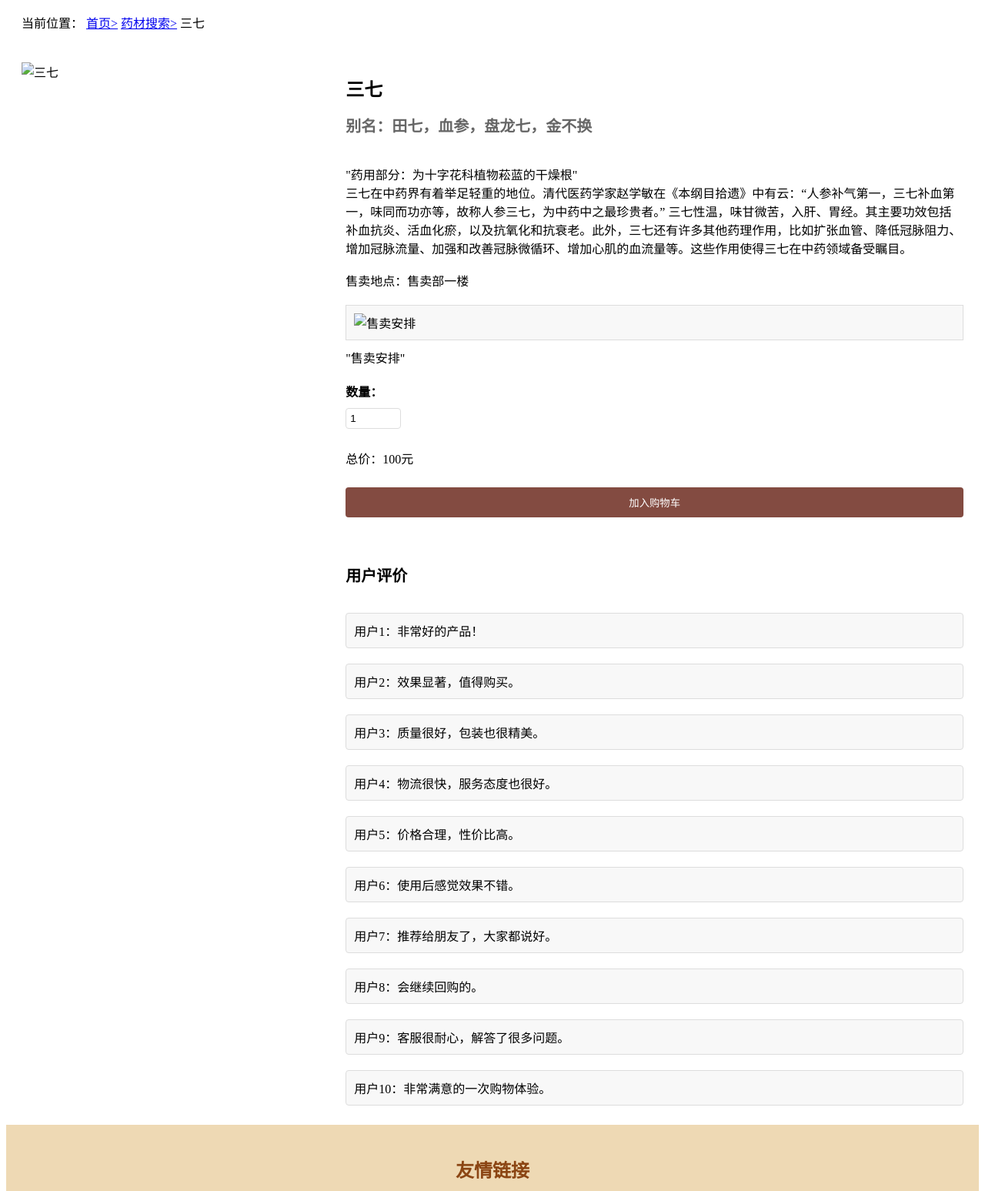
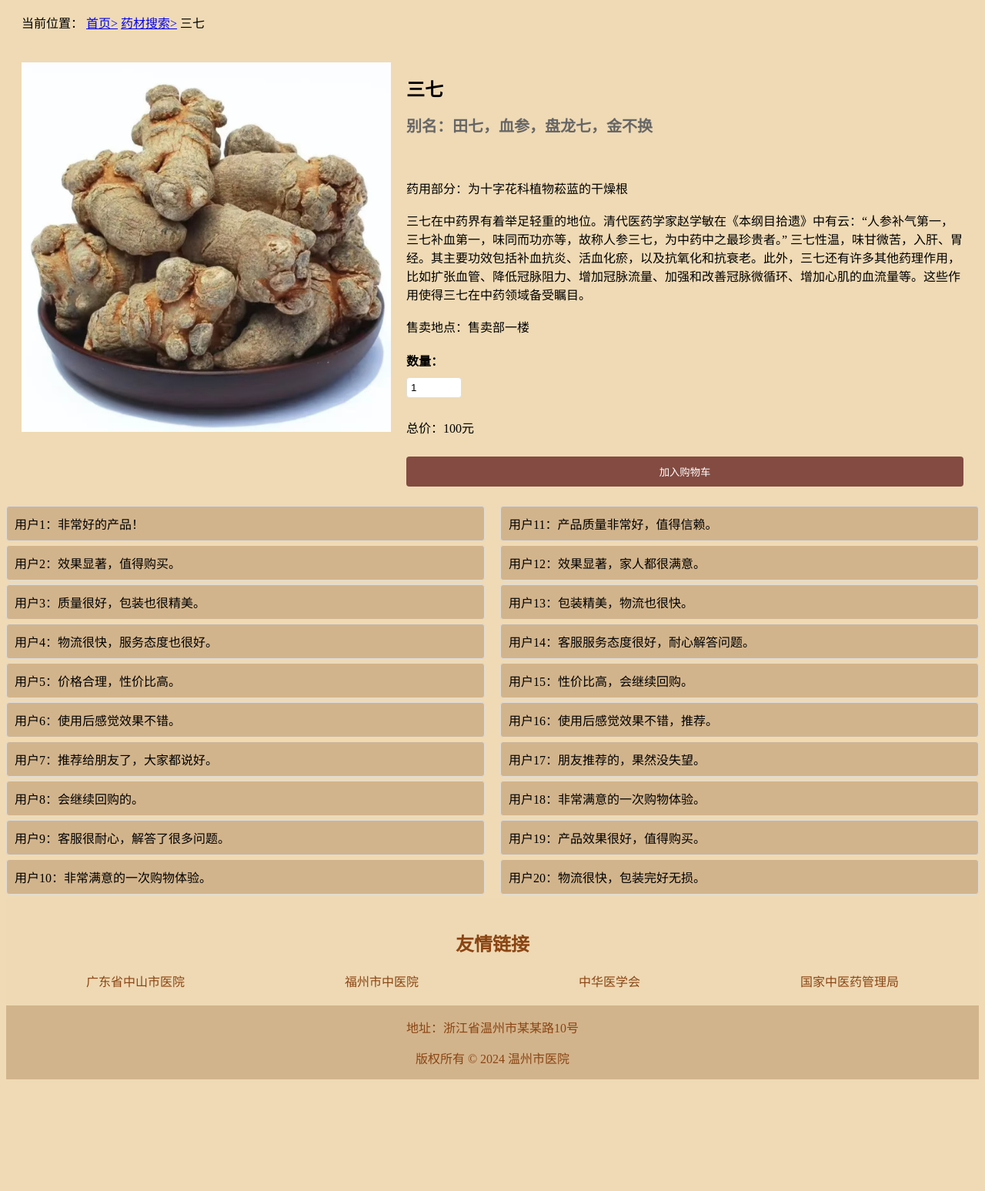
Before and after one commit to WenliWei1129/BSwork, a plain HTML site: page detail.html in a window 1280 px wide. Shown: the part 813-2360 px from the top of the page at 77% size. After the commit the page ends 2223 px from the top, so only its background shows below. Drawn offline with Linux system fonts and the light colour scheme.

Commit message:
完成12部分

```diff
--- a/Styles/detail.css
+++ b/Styles/detail.css
@@ -24,14 +24,6 @@
 #describe h2 {
     font-size: 20px;
     color: #666;
-}
-
-#describe img {
-    max-width: 100%;
-    height: auto;
-    border: 1px solid #ddd;
-    padding: 10px;
-    background-color: #f8f8f8;
 }
 
 #describe div {
@@ -65,18 +57,28 @@
 }
 
 #reviews {
-    margin-top: 20px;
+    display: flex;
+    gap: 20px;
 }
 
-#reviews h3 {
-    font-size: 20px;
-    font-weight: bold;
+.r1, .r2 {
+    flex: 1;
 }
 
 #reviews p {
     margin: 5px 0;
     padding: 10px;
-    background-color: #f8f8f8;
+    background-color: #D2B48C;
     border: 1px solid #ddd;
     border-radius: 4px;
 }
+
+#main>img {
+    width: 480px;
+    height: auto;
+}
+
+.r1 p:hover, .r2 p:hover {
+    background-color: #FFD700;
+    font-size: 18px;
+}
--- a/Styles/main.css
+++ b/Styles/main.css
@@ -1,5 +1,8 @@
 /* ...existing code... */
 /* header背景颜色 */
+body{
+    background-color: #EFDAB5;
+}
 
 #nav {
     display: flex;
@@ -112,23 +115,13 @@ img[src="image/line.png"] {
 }
 
 #footer-box {
-    display: flex;
-    align-items: center;
+    display: grid;
     background-color: #D2B48C; /* 稍微深于link的背景颜色 */
-    padding: 20px;
 }
 
-#footer-box img {
-    width: 100px; /* 设置图片宽度 */
-    height: auto; /* 保持图片比例 */
-    margin-right: 20px; /* 图片与文字的间距 */
-}
-
-#footer-box div {
-    display: flex;
-    flex-direction: column;
-    align-items: center; /* 内容居中 */
-    text-align: center; /* 文字内容居中 */
+#footer-text p {
+    text-align: center; /* 使文字居中 */
+    color: #8B4513;
 }
 
 /* ...existing code... */
--- a/Styles/module.css
+++ b/Styles/module.css
@@ -129,7 +129,7 @@
     display: flex;
     align-items: center;
     padding: 20px;
-    border-radius: 8px;
+    border-radius: 10px;
     margin-bottom: 20px;
     justify-content: space-between; /* 添加此行 */
 }
@@ -142,7 +142,7 @@
     width: 300px;
     padding: 10px;
     border: 1px solid #ddd;
-    border-radius: 4px;
+    border-radius: 10px;
     margin-right: 10px;
 }
 
@@ -151,7 +151,7 @@
     background-color: #834B41;
     color: white;
     border: none;
-    border-radius: 4px;
+    border-radius: 10px;
     cursor: pointer;
 }
 
--- a/detail.html
+++ b/detail.html
@@ -1,9 +1,10 @@
 <!DOCTYPE html>
 <html lang="zh-CN">
+
 <head>
     <meta charset="UTF-8">
     <meta name="viewport" content="width=device-width, initial-scale=1.0">
-    <title>三七商品详情</title>
+    <title>细节页</title>
     <link rel="stylesheet" href="Styles/main.css">
     <link rel="stylesheet" href="Styles/detail.css">
     <script>
@@ -15,6 +16,7 @@
         }
     </script>
 </head>
+
 <body>
     <div id="header">
         <div><!-- logo和医院名称 -->
@@ -94,11 +96,10 @@
 
     </div>
     <div id="banner">
-        <img src="" alt="">
-        <img src="" alt="">
-        <img src="" alt="">
-        <img src="" alt="">
-        <img src="" alt="">
+        <img src="image/lunbo1.png" alt="">
+        <img src="image/lunbo2.png" alt="">
+        <img src="image/lunbo3.png" alt="">
+        <img src="image/lunbo4.png" alt="">
     </div>
     <div id="main">
         <!-- 可以跳转的导航条 -->
@@ -109,7 +110,7 @@
             三七
         </div>
         <!-- 这里插入中药图片 -->
-        <img src="sanqi.jpg" alt="三七">
+        <img src="image/sanqi.jpg" alt="三七">
         <div id="describe">
             <div>
                 <span>
@@ -119,25 +120,29 @@
                 </span>
             </div>
             <!-- 具体介绍 -->
-             "药用部分：为十字花科植物菘蓝的干燥根"
             <br>
-             三七在中药界有着举足轻重的地位。清代医药学家赵学敏在《本纲目拾遗》中有云：“人参补气第一，三七补血第一，味同而功亦等，故称人参三七，为中药中之最珍贵者。” 三七性温，味甘微苦，入肝、胃经。其主要功效包括补血抗炎、活血化瘀，以及抗氧化和抗衰老。此外，三七还有许多其他药理作用，比如扩张血管、降低冠脉阻力、增加冠脉流量、加强和改善冠脉微循环、增加心肌的血流量等。这些作用使得三七在中药领域备受瞩目。
+            药用部分：为十字花科植物菘蓝的干燥根
+            <br>
+            <br>
+            三七在中药界有着举足轻重的地位。清代医药学家赵学敏在《本纲目拾遗》中有云：“人参补气第一，三七补血第一，味同而功亦等，故称人参三七，为中药中之最珍贵者。”
+            三七性温，味甘微苦，入肝、胃经。其主要功效包括补血抗炎、活血化瘀，以及抗氧化和抗衰老。此外，三七还有许多其他药理作用，比如扩张血管、降低冠脉阻力、增加冠脉流量、加强和改善冠脉微循环、增加心肌的血流量等。这些作用使得三七在中药领域备受瞩目。
             <br>
             <br>
             售卖地点：售卖部一楼
             <br>
-            <div>
-                <img src="sale.jpg" alt="售卖安排">
-                "售卖安排"
-            </div>
             <div>
                 <label for="quantity">数量：</label>
                 <input type="number" id="quantity" name="quantity" value="1" min="1" onchange="updateTotal()">
                 <p id="total-price">总价：100元</p>
                 <button onclick="addToCart()">加入购物车</button>
             </div>
+
+
+        </div>
+        </div>
         <div id="reviews">
-                <h3>用户评价</h3>
+
+            <div class="r1">
                 <p>用户1：非常好的产品！</p>
                 <p>用户2：效果显著，值得购买。</p>
                 <p>用户3：质量很好，包装也很精美。</p>
@@ -148,9 +153,18 @@
                 <p>用户8：会继续回购的。</p>
                 <p>用户9：客服很耐心，解答了很多问题。</p>
                 <p>用户10：非常满意的一次购物体验。</p>
-                <!-- 更多用户评价 -->
             </div>
-
+            <div class="r2">
+                <p>用户11：产品质量非常好，值得信赖。</p>
+                <p>用户12：效果显著，家人都很满意。</p>
+                <p>用户13：包装精美，物流也很快。</p>
+                <p>用户14：客服服务态度很好，耐心解答问题。</p>
+                <p>用户15：性价比高，会继续回购。</p>
+                <p>用户16：使用后感觉效果不错，推荐。</p>
+                <p>用户17：朋友推荐的，果然没失望。</p>
+                <p>用户18：非常满意的一次购物体验。</p>
+                <p>用户19：产品效果很好，值得购买。</p>
+                <p>用户20：物流很快，包装完好无损。</p>
             </div>
     </div>
 
@@ -168,14 +182,29 @@
             </div>
             <div id="footer-box">
                 <!-- <img src="" alt=""> -->
-                <div>
-                    <!-- 医院地址 -->
+                <div id="footer-text">
+
                     <p>地址：浙江省温州市某某路10号</p>
                     <!-- 版权 -->
                     <p>版权所有 © 2024 温州市医院</p>
                 </div>
             </div>
         </div>
+    </div>
+    <script>
+        let currentIndex = 0;
+        const images = document.querySelectorAll('#banner img');
+        const totalImages = images.length;
+
+        function showNextImage() {
+            images[currentIndex].classList.remove('active');
+            currentIndex = (currentIndex + 1) % totalImages;
+            images[currentIndex].classList.add('active');
+        }
+
+        setInterval(showNextImage, 3000); // 将间隔时间改为 3000 毫秒
+    </script>
 
 </body>
+
 </html>
```
Also changed, not shown: Styles/index.css (+7 -2 lines), index.html (+4 -5 lines), module.html (+21 -8 lines). Lines whose indentation alone changed are shown as unchanged.
